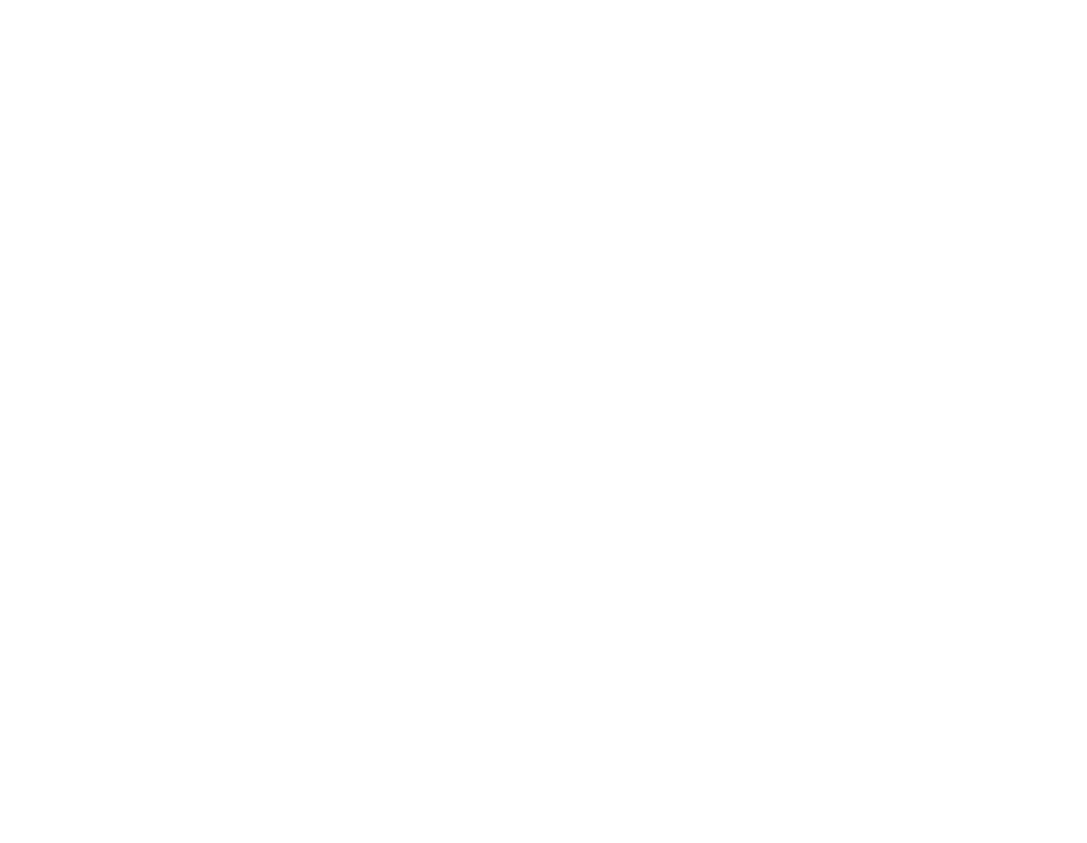
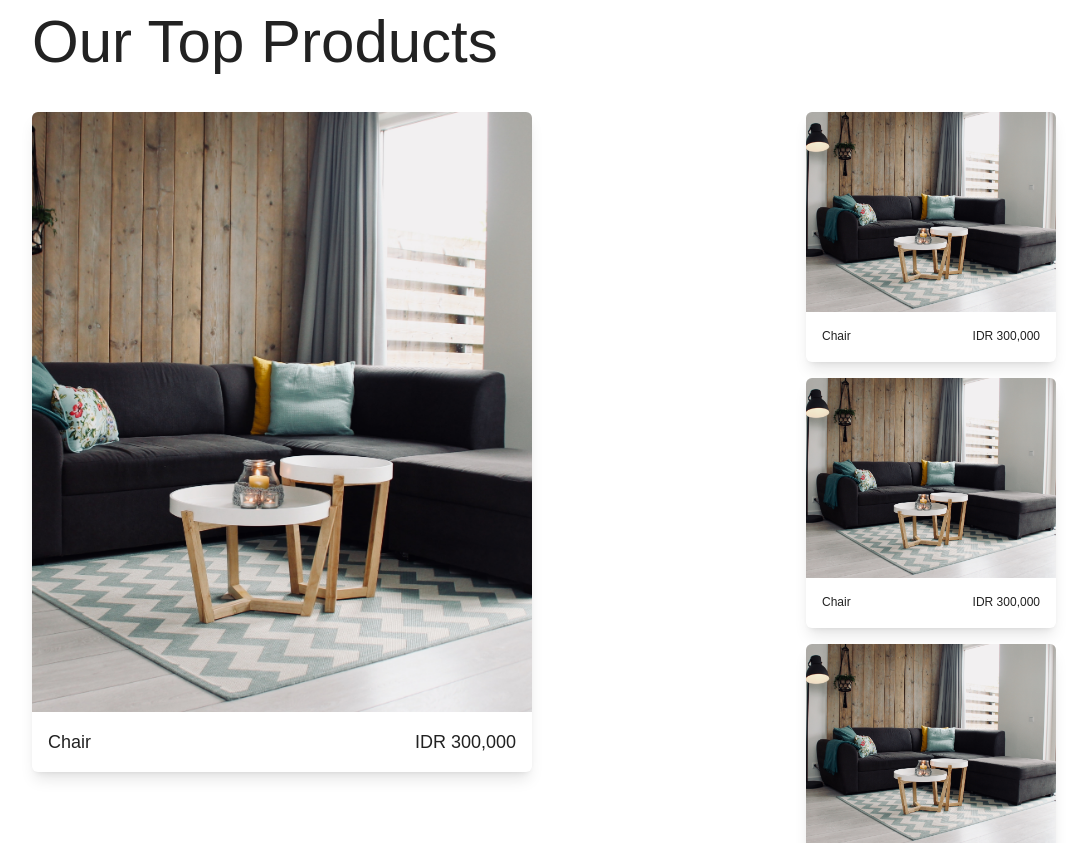
Before and after one commit to P4rley/furniday, a Next.js app: page / in a window 1280 px wide. Shown: the part 874-1717 px from the top of the page, without its empty margins (96-1183 px from the left). Before the commit the page ends 872 px from the top, so only its background shows below. Built offline with nearby package versions, Linux system fonts and the light colour scheme.

Commit message:
created top products section

```diff
--- a/app/layout.tsx
+++ b/app/layout.tsx
@@ -1,8 +1,5 @@
-"use client";
-
 import "./globals.css";
 import Navbar from "@/components/Navbar";
-import { AnimatePresence } from "framer-motion";
 
 export const metadata = {
   title: "Furniday",
@@ -19,12 +16,10 @@
 }) {
   return (
     <html lang="en">
-      <AnimatePresence mode="wait">
-        <body>
-          <Navbar />
-          {children}
-        </body>
-      </AnimatePresence>
+      <body>
+        <Navbar />
+        {children}
+      </body>
     </html>
   );
 }
--- a/app/page.tsx
+++ b/app/page.tsx
@@ -1,37 +1,19 @@
 "use client";
 
-import Button from "@/components/Button";
-import Image from "next/image";
-import heroImg from "./heroImg.jpg";
+import Hero from "@/components/Home/Hero";
+import Product from "@/components/Home/Product";
 import { motion } from "framer-motion";
 
 export default function Home() {
   return (
     <motion.main
-      className={"h-[70vh]"}
       initial={{ opacity: 0 }}
       animate={{ opacity: 1 }}
       exit={{ opacity: 0 }}
       transition={{ duration: 2 }}
     >
-      <div className="px-[10%] md:px-[4rem] lg:px-[8rem]">
-        <h1 className="text-3xl md:text-4xl lg:text-6xl mb-5 py-7 border-b-2 border-[#222]">
-          FURNITURE FOR YOUR DAY.
-        </h1>
-
-        <div className="w-full flex items-center justify-between mb-5">
-          <Button text="Get Started" />
-
-          <p className="text-[10px] md:text-xs w-[120px] md:w-[200px] font-light text-[#222]">
-            We deliver the best furniture to make you feel comfortable.
-          </p>
-        </div>
-      </div>
-      <Image
-        src={heroImg}
-        alt="Hero Image"
-        className="w-full h-full object-center object-cover"
-      />
+      <Hero />
+      <Product />
     </motion.main>
   );
 }
--- /dev/null
+++ b/components/Card.tsx
@@ -0,0 +1,20 @@
+import Image from "next/image";
+import img from "../app/heroImg.jpg";
+
+type Props = {};
+const Card = (props: Props) => {
+  return (
+    <div className="shadow-lg h-[200px] w-full md:w-[150px] lg:w-[250px] lg:h-[250px] rounded-md overflow-hidden">
+      <Image
+        src={img}
+        alt="products"
+        className="h-[150px] lg:h-[200px] w-full object-cover"
+      />
+      <div className="flex w-full justify-between p-4">
+        <span className="text-xs font-medium">Chair</span>
+        <span className="text-xs font-medium">IDR 300,000</span>
+      </div>
+    </div>
+  );
+};
+export default Card;
--- /dev/null
+++ b/components/Home/Hero.tsx
@@ -0,0 +1,30 @@
+import Button from "@/components/Button";
+import Image from "next/image";
+import heroImg from "../../app/heroImg.jpg";
+
+type Props = {};
+const Hero = (props: Props) => {
+  return (
+    <div className="relative h-[90vh]">
+      <div className="px-[10%] md:px-[4rem] lg:px-[8rem]">
+        <h1 className="text-3xl md:text-4xl lg:text-6xl mb-5 py-7 border-b-2 border-[#222]">
+          FURNITURE FOR YOUR DAY.
+        </h1>
+
+        <div className="w-full flex items-center justify-between mb-5">
+          <Button text="Get Started" />
+
+          <p className="text-[10px] md:text-xs w-[120px] md:w-[200px] font-light text-[#222]">
+            We deliver the best furniture to make you feel comfortable.
+          </p>
+        </div>
+      </div>
+      <Image
+        src={heroImg}
+        alt="Hero Image"
+        className="w-full h-[75%] object-center object-cover"
+      />
+    </div>
+  );
+};
+export default Hero;
--- /dev/null
+++ b/components/Home/Product.tsx
@@ -0,0 +1,41 @@
+import Image from "next/image";
+import img from "../../app/heroImg.jpg";
+import Card from "../Card";
+
+type Props = {};
+const Product = (props: Props) => {
+  return (
+    <div className="min-h-screen relative my-[4rem]">
+      <div className="px-[10%] md:px-[4rem] lg:px-[8rem]">
+        <h1 className="text-3xl md:text-4xl lg:text-6xl mb-10">
+          Our Top Products
+        </h1>
+
+        <div className="flex gap-6 flex-col md:flex-row justify-between w-full">
+          <div className="">
+            <div className="shadow-lg rounded-md overflow-hidden">
+              <Image
+                src={img}
+                alt="products"
+                className="h-[400px] object-cover w-[100%] md:w-[300px] lg:w-[500px] lg:h-[600px]"
+              />
+              <div className="flex w-full justify-between p-4">
+                <span className="text-lg font-medium">Chair</span>
+                <span className="text-lg font-medium">IDR 300,000</span>
+              </div>
+            </div>
+          </div>
+
+          <div className="flex-1">
+            <div className="flex flex-wrap items-end justify-end gap-4">
+              {[...Array(4)].map((el, i) => {
+                return <Card key={i} />;
+              })}
+            </div>
+          </div>
+        </div>
+      </div>
+    </div>
+  );
+};
+export default Product;
```
